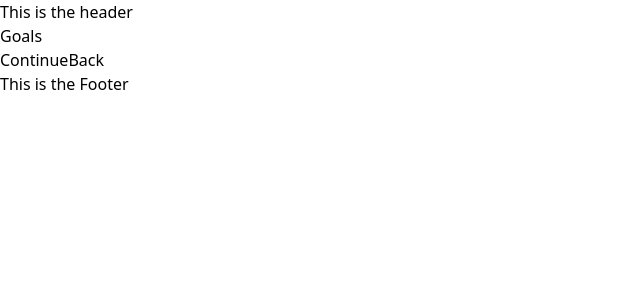
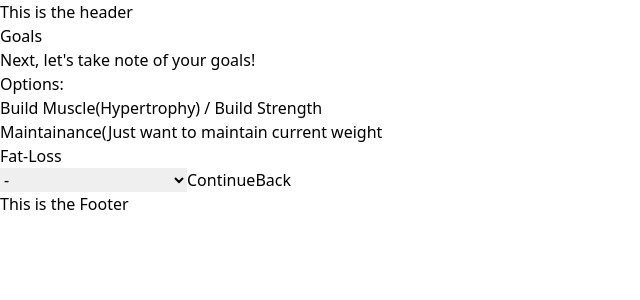
Before and after one commit to Seanbon0611/nutrition-calculator, a React (Create React App) app: page / in a window 1280 px wide. Both pictures are taken after a click on the button "Continue". Shown: the top 300 px of the page, without its empty margins (0-640 px from the left). Built offline with nearby package versions, Linux system fonts and the light colour scheme.

Commit message:
added form options for userGoals

```diff
--- a/src/components/UserGoalsForm.jsx
+++ b/src/components/UserGoalsForm.jsx
@@ -4,6 +4,19 @@ const UserGoalsForm = ({ next, prev, setGoal }) => {
   return (
     <div>
       <h1>Goals</h1>
+      <h3>Next, let's take note of your goals!</h3>
+      <p>Options:</p>
+      <ul>
+        <li>Build Muscle(Hypertrophy) / Build Strength</li>
+        <li>Maintainance(Just want to maintain current weight </li>
+        <li>Fat-Loss</li>
+      </ul>
+      <select onChange={(e) => setGoal(e.target.value)}>
+        <option value="">-</option>
+        <option value="lose">Fat-Loss</option>
+        <option value="gain">Hypertrophy/Strength</option>
+        <option value="maintain">Maintainance</option>
+      </select>
       <button onClick={next}>Continue</button>
       <button onClick={prev}>Back</button>
     </div>
```
